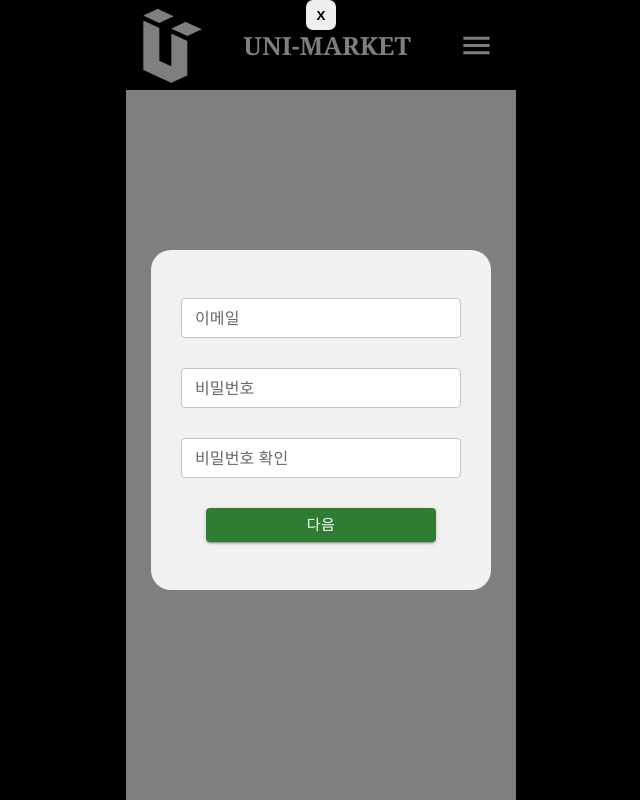
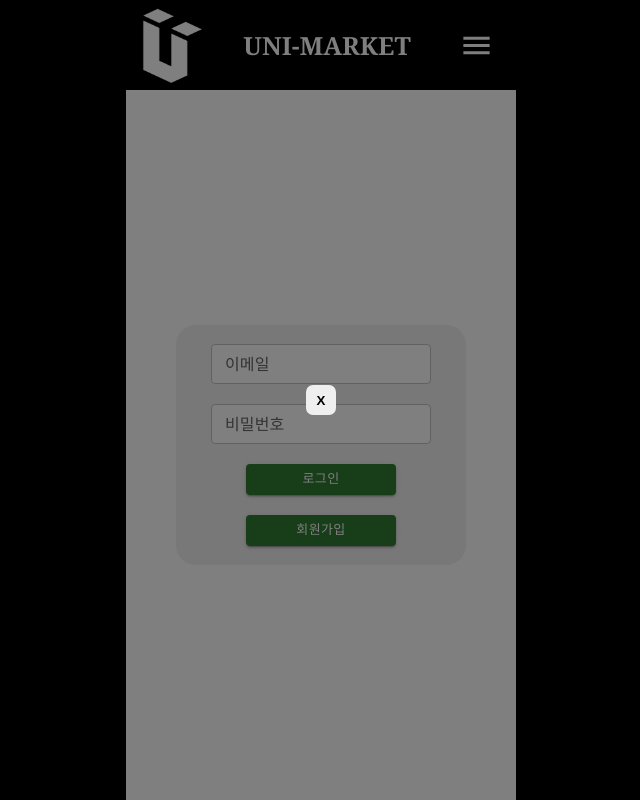
Before and after one commit to DonggyunKim00/UniMarket, a React (Create React App) app: page /mypage in a window 1280 px wide. Both pictures are taken after a click on the button "회원가입". Shown: the whole page, without its empty margins (319-959 px from the left). Built offline with nearby package versions, Linux system fonts and the light colour scheme.

Commit message:
feat: 회원가입 모달 재배치

```diff
--- a/src/components/common/PortalWrapper.tsx
+++ b/src/components/common/PortalWrapper.tsx
@@ -1,30 +1,16 @@
 import React from 'react';
 import { createPortal } from 'react-dom';
 import { styled } from 'styled-components';
-import useModalStateStore from '../../store/modal/modalState';
 
 const PortalWrapper = ({ children }: { children: React.ReactNode }) => {
   const root = document.getElementById('portal');
-  const { close } = useModalStateStore();
 
-  return (
-    root &&
-    createPortal(
-      <Wrapper>
-        <CloseButton onClick={() => close()}>X</CloseButton>
-        {children}
-      </Wrapper>,
-      root,
-    )
-  );
+  return root && createPortal(<Wrapper>{children}</Wrapper>, root);
 };
 
 export default PortalWrapper;
 
 const Wrapper = styled.div`
-  display: flex;
-  flex-direction: column;
-  gap: 10px;
   position: absolute;
   top: 0;
   left: 0;
@@ -36,10 +22,3 @@ const Wrapper = styled.div`
   background-color: rgba(0, 0, 0, 0.5);
   z-index: 10;
 `;
-const CloseButton = styled.button`
-  width: 30px;
-  height: 30px;
-  border-radius: 7px;
-  border: none;
-  font-weight: 700;
-`;
--- a/src/components/mypage/modal/ProcessModal/index.tsx
+++ b/src/components/mypage/modal/ProcessModal/index.tsx
@@ -7,10 +7,14 @@ const ProcessModal = () => {
   const { idx } = useProcessIdxStore();
 
   switch (idx) {
+    case 0:
+      return <></>;
     case 1:
+      return <Register />;
+    case 2:
       return <Otp />;
     default:
-      return <Register />;
+      return null;
   }
 };
 
--- a/src/components/mypage/modal/index.tsx
+++ b/src/components/mypage/modal/index.tsx
@@ -1,13 +1,46 @@
 import React from 'react';
+import { styled } from 'styled-components';
 import PortalWrapper from '../../common/PortalWrapper';
 import ProcessModal from './ProcessModal/index';
+import useModalStateStore from '../../../store/modal/modalState';
+import useSignUpForm from '../../../store/signup/form';
+import useProcessIdxStore from '../../../store/modal/processIdx';
 
 const Modal = () => {
+  const { close } = useModalStateStore();
+  const { init: initForm } = useSignUpForm();
+  const { init: initIdx } = useProcessIdxStore();
+
   return (
     <PortalWrapper>
-      <ProcessModal />
+      <InnerWrapper>
+        <CloseButton
+          onClick={() => {
+            initForm();
+            initIdx();
+            close();
+          }}
+        >
+          X
+        </CloseButton>
+        <ProcessModal />
+      </InnerWrapper>
     </PortalWrapper>
   );
 };
 
 export default Modal;
+
+const InnerWrapper = styled.div`
+  display: flex;
+  flex-direction: column;
+  align-items: flex-end;
+  gap: 20px;
+`;
+const CloseButton = styled.button`
+  width: 30px;
+  height: 30px;
+  border-radius: 7px;
+  border: none;
+  font-weight: 700;
+`;
```
